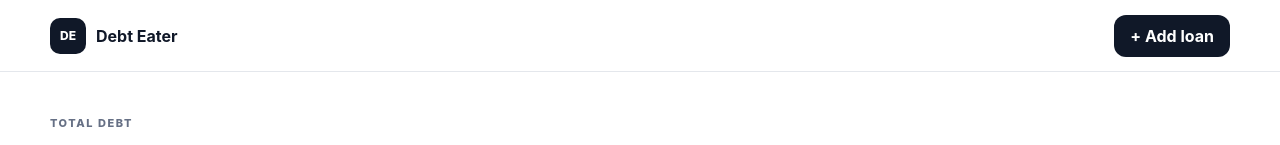
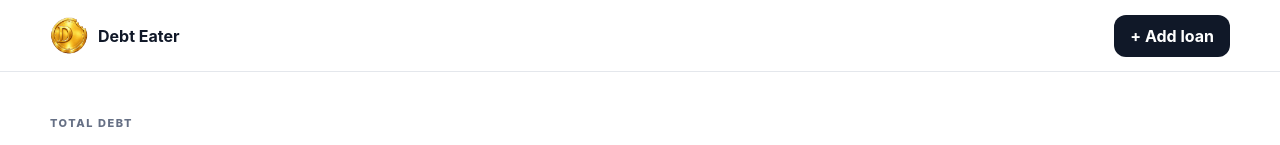
Before and after one commit to KeyurGohilUK/debt-eater, a website built with Vite: page index.html in a window 1280 px wide. Shown: the top 145 px of the page. Built offline with nearby package versions, Linux system fonts and the light colour scheme.

Commit message:
Add detailed gold coin app icon

```diff
--- a/index.html
+++ b/index.html
@@ -4,6 +4,7 @@
     <meta charset="UTF-8" />
     <meta name="viewport" content="width=device-width, initial-scale=1.0" />
     <meta name="theme-color" content="#101828" />
+    <link rel="icon" type="image/png" href="./debt-eater-icon.png" />
     <meta
       name="description"
       content="Debt Eater — visual personal and business debt tracker"
--- a/src/main.ts
+++ b/src/main.ts
@@ -28,7 +28,7 @@ function render() {
     0,
   );
   app!.innerHTML = `
-    <header class="topbar"><div><span class="mark">DE</span><strong>Debt Eater</strong></div><button class="primary" id="add-loan">+ Add loan</button></header>
+    <header class="topbar"><div><img class="brand-icon" src="./debt-eater-icon.png" alt="" /><strong>Debt Eater</strong></div><button class="primary" id="add-loan">+ Add loan</button></header>
     <section class="hero">
       <p class="eyebrow">TOTAL DEBT</p><h1>${fmt(total)}</h1>
       <div class="scope"><span>${loans.length} active loan${loans.length === 1 ? "" : "s"}</span><span>Stored on this device</span></div>
--- a/src/styles.css
+++ b/src/styles.css
@@ -40,16 +40,12 @@ select {
   align-items: center;
   gap: 10px;
 }
-.mark {
-  display: grid;
-  place-items: center;
-  width: 36px;
-  height: 36px;
-  border-radius: 10px;
-  background: #101828;
-  color: #fff;
-  font-weight: 800;
-  font-size: 12px;
+.brand-icon {
+  display: block;
+  width: 38px;
+  height: 38px;
+  object-fit: contain;
+  flex: 0 0 auto;
 }
 .primary,
 .secondary,
```
Also changed, not shown: public/debt-eater-icon.png (added).
